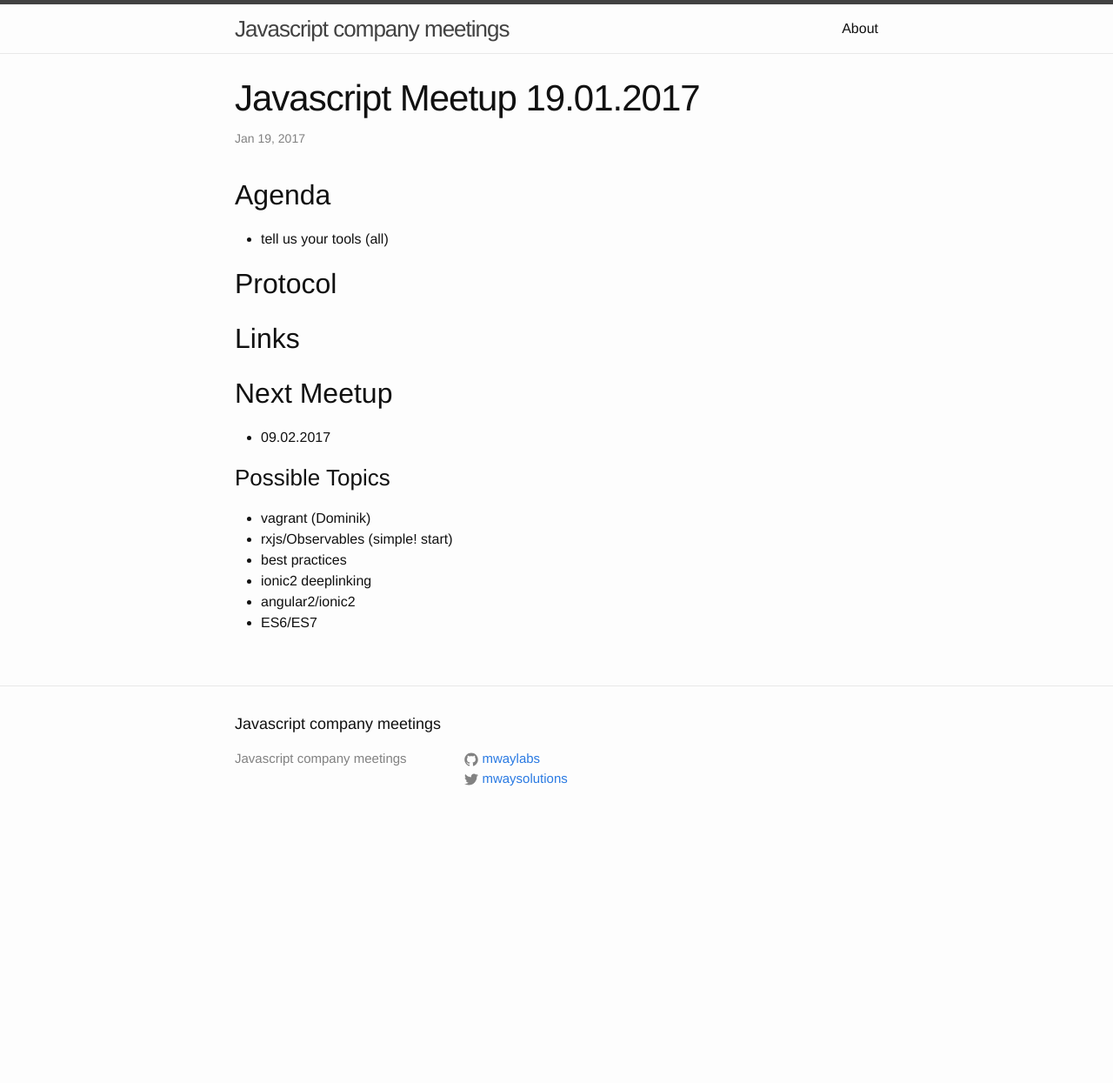
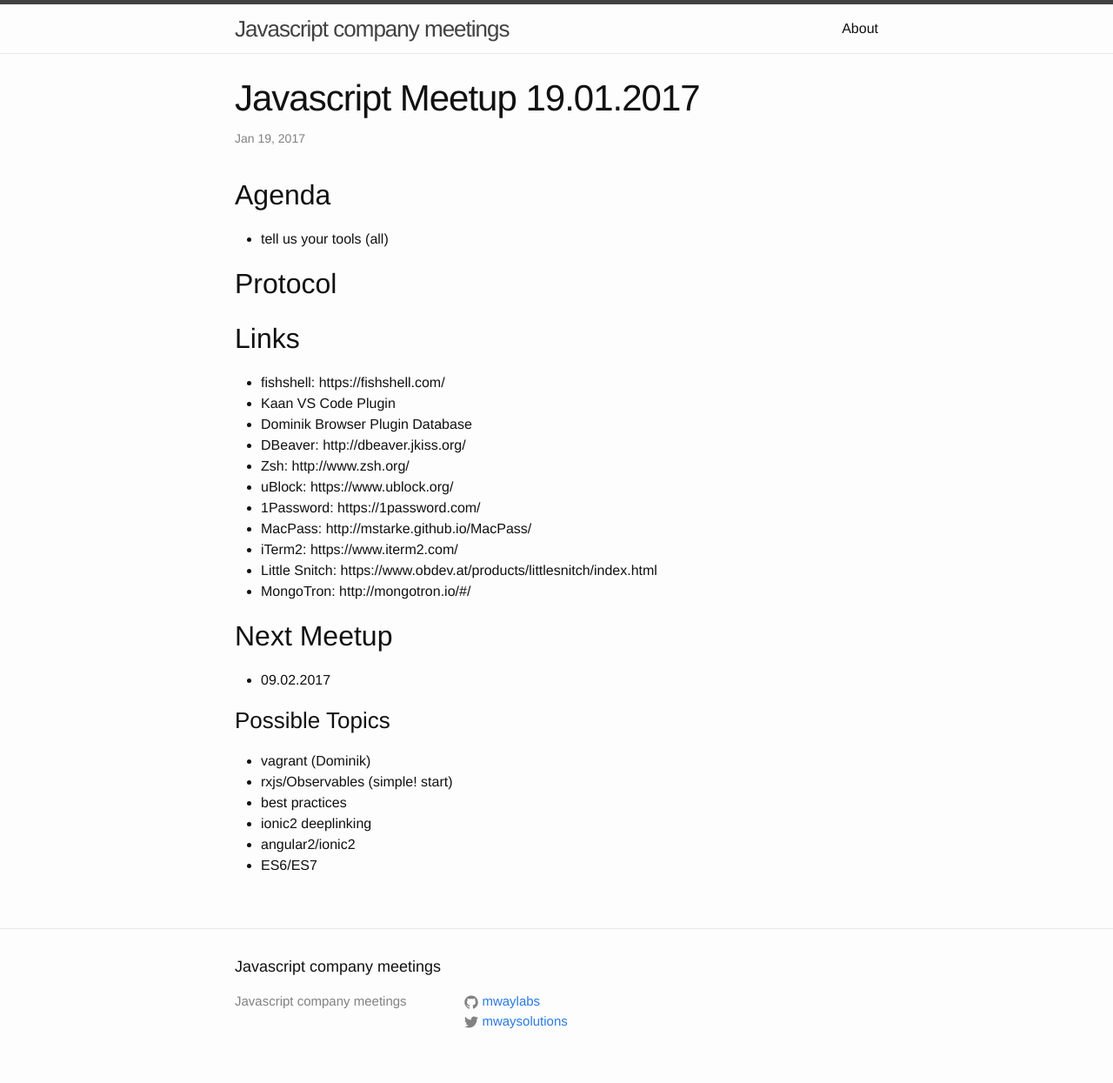
Before and after one commit to MathiasTim/javascript-company-meeting, a Jekyll site: the page built from _posts/2017-01-19-meetup.md, in a window 1280 px wide. Shown: the whole page at 87% size. Built offline with Jekyll 4.4.1, drawn with Linux system fonts in a browser that asks for light colours; before the commit the page ends 966 px from its top, so only the background shows below that.

Commit message:
Update 2017-01-19-meetup.md

```diff
--- a/_posts/2017-01-19-meetup.md
+++ b/_posts/2017-01-19-meetup.md
@@ -13,6 +13,18 @@ categories:
 
 ## Links
 
+- fishshell: https://fishshell.com/
+- Kaan VS Code Plugin
+- Dominik Browser Plugin Database
+- DBeaver: http://dbeaver.jkiss.org/
+- Zsh: http://www.zsh.org/
+- uBlock: https://www.ublock.org/
+- 1Password: https://1password.com/
+- MacPass: http://mstarke.github.io/MacPass/
+- iTerm2: https://www.iterm2.com/
+- Little Snitch: https://www.obdev.at/products/littlesnitch/index.html
+- MongoTron: http://mongotron.io/#/
+
 ## Next Meetup
 
 - 09.02.2017
```
